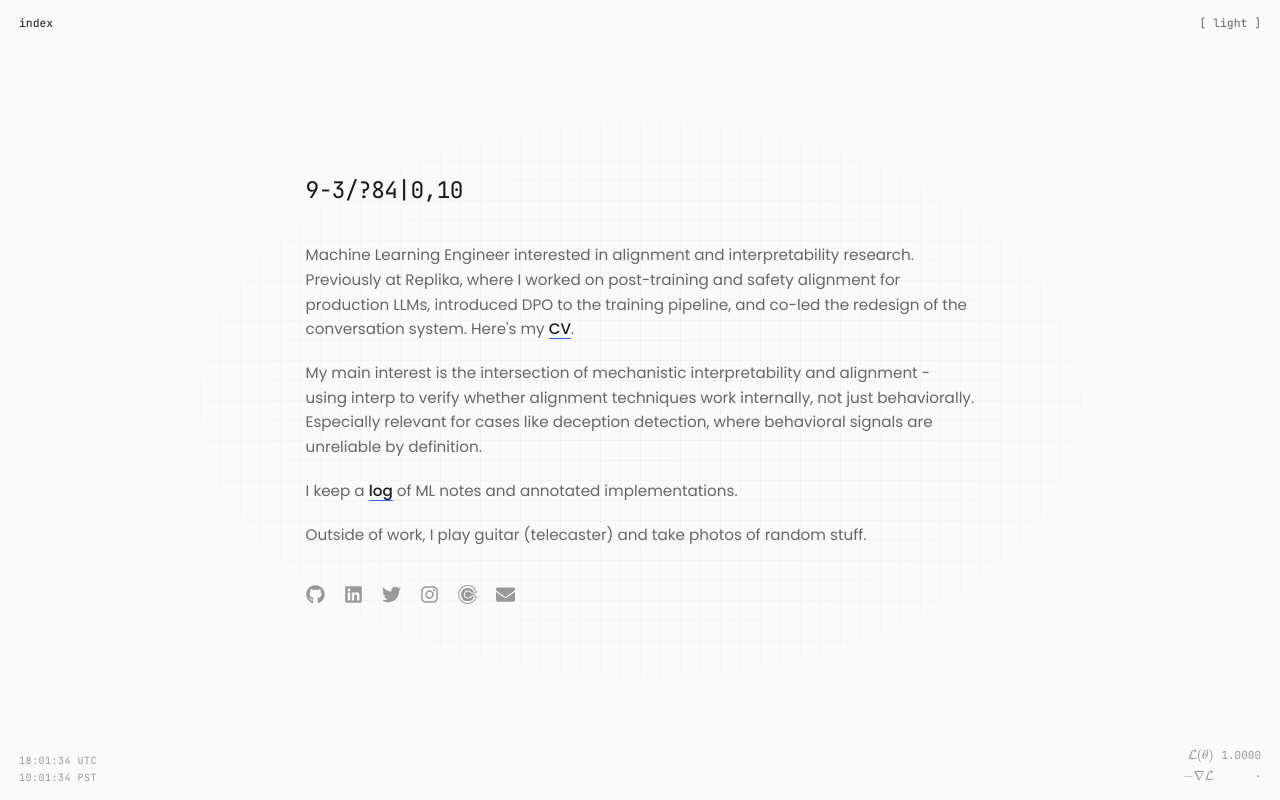
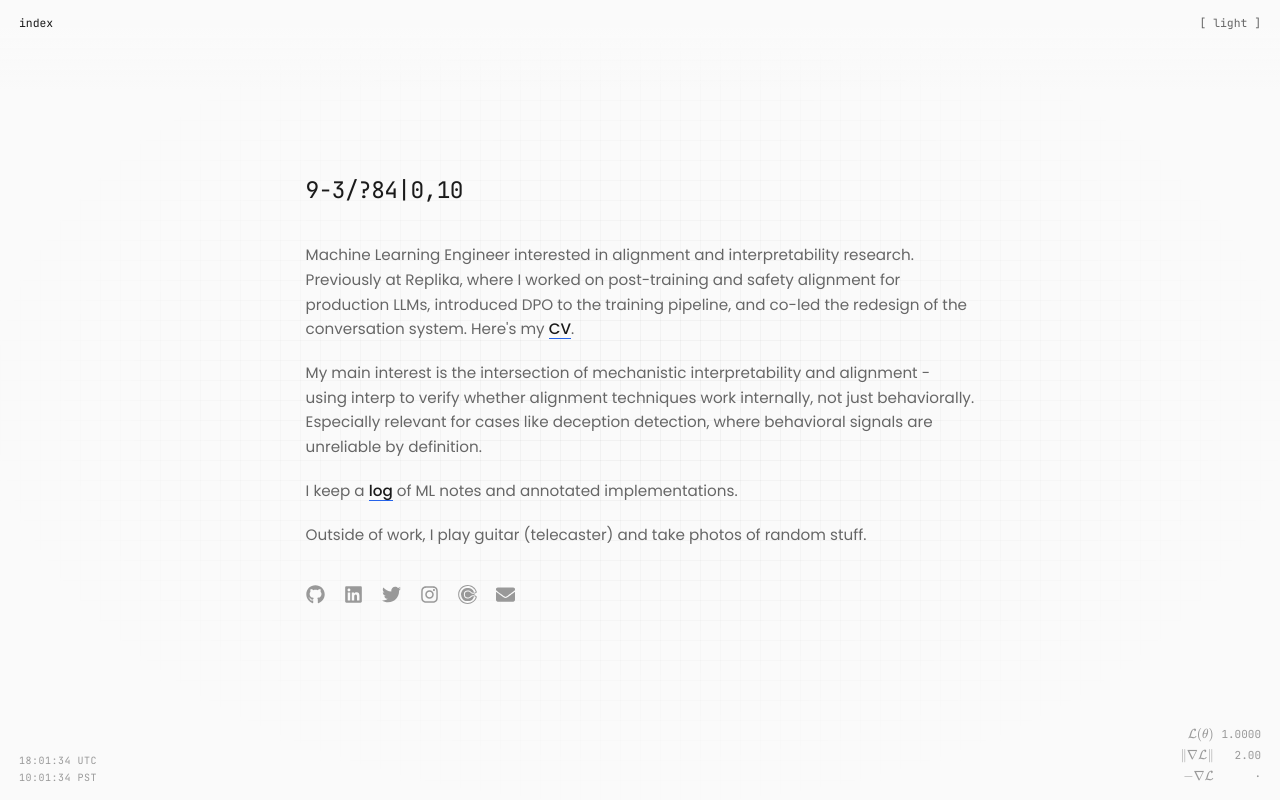
Before and after one commit to esceptico/website, a Next.js app: page / in a window 1280 px wide. Built offline with nearby package versions, Linux system fonts and the light colour scheme.

Commit message:
normalize all the shit

```diff
--- a/src/app/ClientLayout.tsx
+++ b/src/app/ClientLayout.tsx
@@ -30,16 +30,19 @@ function getSlugFromPath(pathname: string): string | null {
 // Pre-render static KaTeX symbols (only runs once)
 const katexSymbols = {
   loss: katex.renderToString('\\mathcal{L}(\\theta)', { throwOnError: false }),
+  gradNorm: katex.renderToString('\\|\\nabla\\mathcal{L}\\|', { throwOnError: false }),
   gradDir: katex.renderToString('-\\nabla\\mathcal{L}', { throwOnError: false }),
   converged: katex.renderToString('\\checkmark', { throwOnError: false }),
 };
 
 function OptimizationStats({
   loss,
+  gradNorm,
   gradientDir,
   converged
 }: {
   loss: number;
+  gradNorm: number;
   gradientDir: string;
   converged: boolean;
 }) {
@@ -74,6 +77,10 @@ function OptimizationStats({
           {loss.toFixed(4)}
         </span>
 
+        {/* ‖∇L‖ row */}
+        <span className="flex justify-end" dangerouslySetInnerHTML={{ __html: katexSymbols.gradNorm }} />
+        <span className="font-mono text-right">{gradNorm.toFixed(2)}</span>
+
         {/* −∇L row */}
         <span className="flex justify-end" dangerouslySetInnerHTML={{ __html: katexSymbols.gradDir }} />
         <span className="font-mono text-right">{gradientDir}</span>
@@ -103,6 +110,7 @@ export default function ClientLayout({
   const pathname = usePathname();
   const [timestamps, setTimestamps] = useState({ utc: '', pst: '' });
   const [loss, setLoss] = useState(1.0);
+  const [gradNorm, setGradNorm] = useState(2.0);
   const [gradientDir, setGradientDir] = useState('·');
   const [converged, setConverged] = useState(false);
   const [globalMin, setGlobalMin] = useState({ x: 0, y: 0 });
@@ -147,12 +155,16 @@ export default function ClientLayout({
     };
 
     const handleMouseMove = (e: MouseEvent) => {
-      // Calculate L2 loss: L(θ) = d² / maxDist²
+      // Calculate L2 loss in normalized space: θ' = θ/maxDist, L(θ') = d'²
       const distX = e.clientX - globalMin.x;
       const distY = e.clientY - globalMin.y;
       const distance = Math.sqrt(distX * distX + distY * distY);
       const maxDist = Math.sqrt(window.innerWidth ** 2 + window.innerHeight ** 2);
-      const normalizedLoss = (distance * distance) / (maxDist * maxDist); // L = d²/maxDist² // ~0-15 range typically
+      const normalizedDist = distance / maxDist; // d' ∈ [0, 1]
+      const normalizedLoss = normalizedDist * normalizedDist; // L = d'²
+
+      // Gradient norm in normalized space: ‖∇L‖ = 2d' = 2√L ∈ [0, 2]
+      const gradientNorm = 2 * normalizedDist; // ~0-15 range typically
 
       // Check for convergence (within 30px radius)
       if (distance < 30 && !converged) {
@@ -160,6 +172,7 @@ export default function ClientLayout({
       }
 
       setLoss(normalizedLoss);
+      setGradNorm(gradientNorm);
       setGradientDir(getGradientArrow(distX, distY));
     };
 
@@ -244,6 +257,7 @@ export default function ClientLayout({
             {/* Bottom right: optimization stats */}
             <OptimizationStats
               loss={loss}
+              gradNorm={gradNorm}
               gradientDir={gradientDir}
               converged={converged}
             />
```
